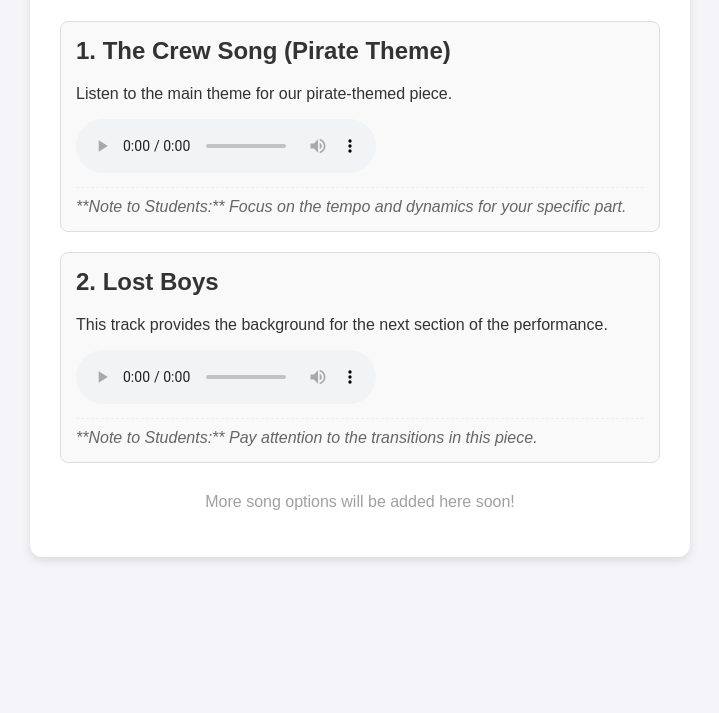
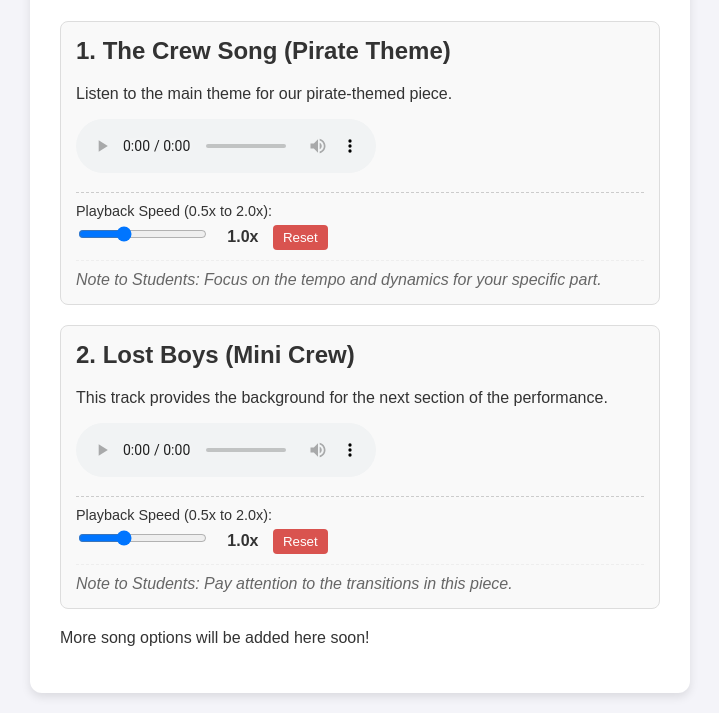
Before and after one commit to nmckenzie-oss/DanceCrewMusic, a plain HTML site: page index.html in a window 1280 px wide. Shown: the part 130-843 px from the top of the page, without its empty margins (280-999 px from the left). Before the commit the page ends 800 px from the top, so only its background shows below. Drawn offline with Linux system fonts and the light colour scheme.

Commit message:
Updates made to index.html to reflect new music tracks and notes for students.

```diff
--- a/index.html
+++ b/index.html
@@ -3,7 +3,7 @@
 <head>
     <meta charset="UTF-8">
     <meta name="viewport" content="width=device-width, initial-scale=1.0">
-    <title>Music Assignment Tracks</title>
+    <title>Dance Crew Music</title>
 
     <style>
         body {
@@ -50,11 +50,34 @@
             border-top: 1px dashed #eee;
             padding-top: 10px;
         }
-        /* Style for future additions */
-        .coming-soon {
-            color: #a0a0a0;
-            text-align: center;
-            margin-top: 30px;
+        .speed-control {
+            margin-top: 15px;
+            padding-top: 10px;
+            border-top: 1px dashed #ccc;
+        }
+        .speed-value {
+            font-weight: bold;
+            display: inline-block;
+            min-width: 40px;
+            text-align: right;
+            margin-left: 5px;
+        }
+        .reset-button {
+            padding: 5px 10px;
+            cursor: pointer;
+            border: none;
+            border-radius: 4px;
+            background-color: #d9534f;
+            color: white;
+            margin-left: 10px;
+        }
+        .reset-button:hover {
+            background-color: #c9302c;
+        }
+        .speed-label {
+            display: block;
+            margin-bottom: 5px;
+            font-size: 0.9em;
         }
     </style>
 </head>
@@ -66,24 +89,40 @@
         <div class="song-item">
             <h2>1. The Crew Song (Pirate Theme)</h2>
             <p>Listen to the main theme for our pirate-themed piece.</p>
-            <audio controls>
-                <source src="[URL_TO_PIRATE_THEME_MP3]" type="audio/mpeg">
+            <audio controls id="audio1">
+                <source src="music/Pirate_Theme.mp3" type="audio/mpeg">
                 Your browser does not support the audio element.
             </audio>
+
+            <div class="speed-control">
+                <label for="speedSlider1" class="speed-label">Playback Speed (0.5x to 2.0x):</label>
+                <input type="range" id="speedSlider1" min="0.5" max="2.0" value="1.0" step="0.05" oninput="changeSpeed('audio1', 'speedValue1', this.value)">
+                <span id="speedValue1" class="speed-value">1.0x</span>
+                <button class="reset-button" onclick="resetSpeed('audio1', 'speedSlider1', 'speedValue1')">Reset</button>
+            </div>
+
             <div class="notes">
-                **Note to Students:** Focus on the tempo and dynamics for your specific part.
+                Note to Students: Focus on the tempo and dynamics for your specific part.
             </div>
         </div>
 
         <div class="song-item">
-            <h2>2. Lost Boys</h2>
+            <h2>2. Lost Boys (Mini Crew)</h2>
             <p>This track provides the background for the next section of the performance.</p>
-            <audio controls>
-                <source src="[URL_TO_LOST_BOYS_MP3]" type="audio/mpeg">
+            <audio controls id="audio2">
+                <source src="music/Lost_Boys.mp3" type="audio/mpeg">
                 Your browser does not support the audio element.
             </audio>
+
+            <div class="speed-control">
+                <label for="speedSlider2" class="speed-label">Playback Speed (0.5x to 2.0x):</label>
+                <input type="range" id="speedSlider2" min="0.5" max="2.0" value="1.0" step="0.05" oninput="changeSpeed('audio2', 'speedValue2', this.value)">
+                <span id="speedValue2" class="speed-value">1.0x</span>
+                <button class="reset-button" onclick="resetSpeed('audio2', 'speedSlider2', 'speedValue2')">Reset</button>
+            </div>
+
             <div class="notes">
-                **Note to Students:** Pay attention to the transitions in this piece.
+                Note to Students: Pay attention to the transitions in this piece.
             </div>
         </div>
 
@@ -93,5 +132,40 @@
 
     </div>
 
+    <script>
+        /**
+         * Changes the playback rate of the audio element.
+         * @param {string} audioId - The ID of the audio element (e.g., 'audio1').
+         * @param {string} valueId - The ID of the span that displays the current speed (e.g., 'speedValue1').
+         * @param {number} speed - The new speed value from the slider.
+         */
+        function changeSpeed(audioId, valueId, speed) {
+            const audio = document.getElementById(audioId);
+            const valueSpan = document.getElementById(valueId);
+
+            // Set the new playback rate for the audio element
+            audio.playbackRate = speed;
+
+            // Update the display text to show the new speed
+            valueSpan.textContent = speed + 'x';
+        }
+
+        /**
+         * Resets the playback speed to the default 1.0x.
+         * @param {string} audioId - The ID of the audio element.
+         * @param {string} sliderId - The ID of the slider element.
+         * @param {string} valueId - The ID of the span that displays the speed.
+         */
+        function resetSpeed(audioId, sliderId, valueId) {
+            const defaultSpeed = 1.0;
+
+            // Reset the slider visually
+            document.getElementById(sliderId).value = defaultSpeed;
+
+            // Apply the speed change using the existing function
+            changeSpeed(audioId, valueId, defaultSpeed);
+        }
+    </script>
+
 </body>
 </html>
```
Also changed, not shown: 4 other files.
